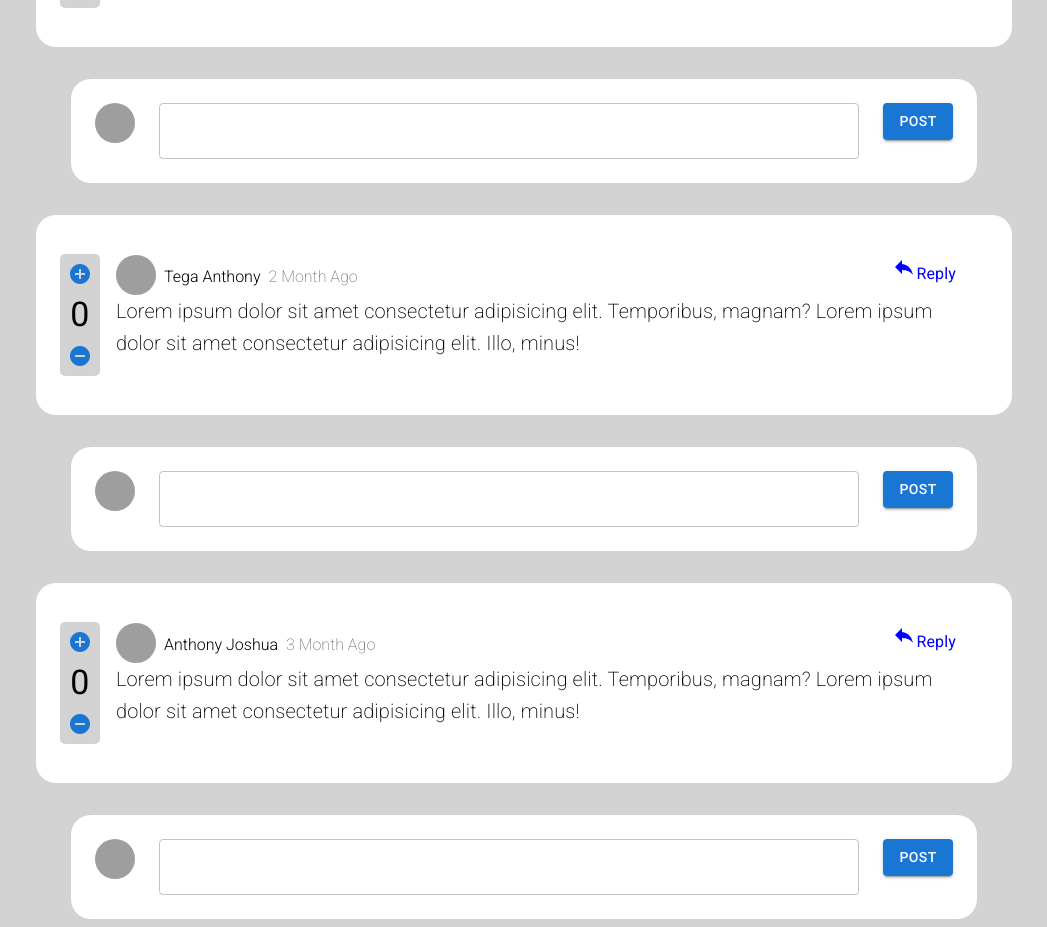
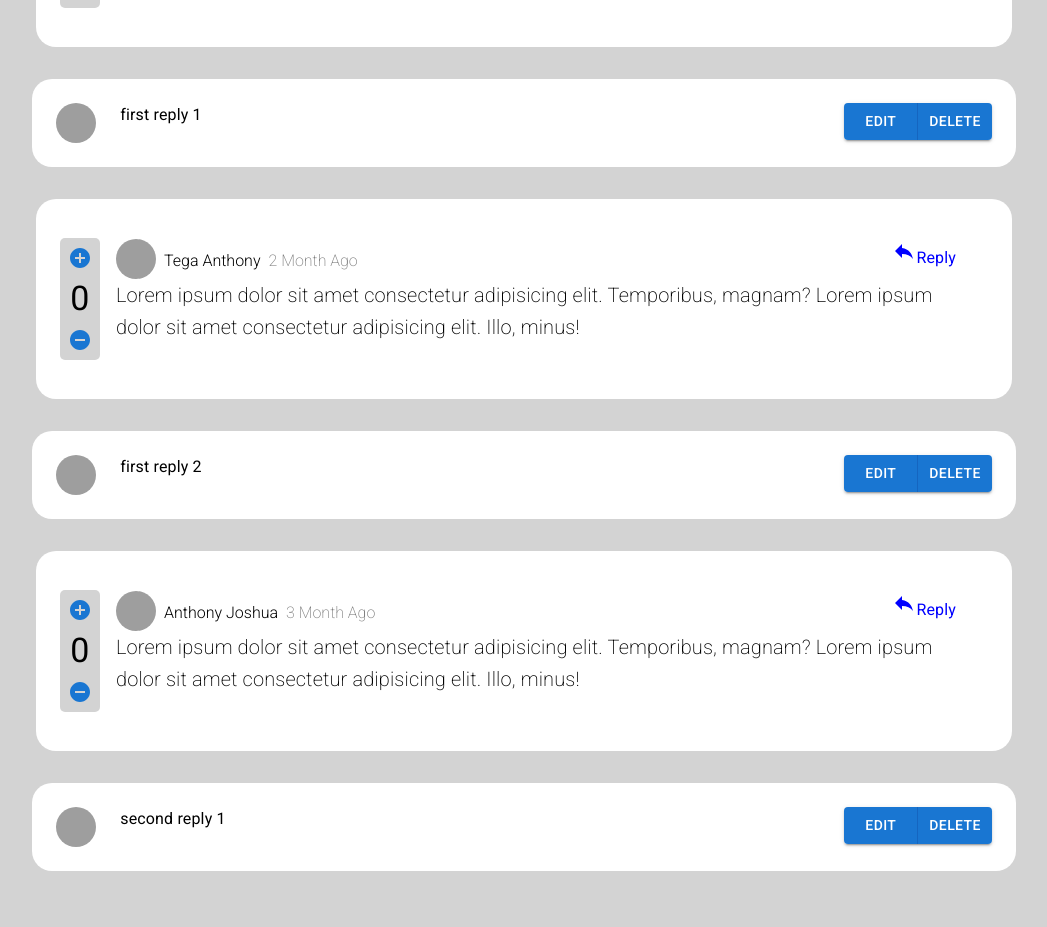
Before and after one commit to uniquejoel/Comment-Session-App, a React (Create React App) app: page / in a window 1280 px wide. Shown: the part 177-1104 px from the top of the page, without its empty margins (116-1163 px from the left). After the commit the page ends 1056 px from the top, so only its background shows below. Built offline with nearby package versions, Linux system fonts and the light colour scheme; grey boxes are pictures that could not be loaded.

Commit message:
added comment

```diff
--- a/src/App.js
+++ b/src/App.js
@@ -24,26 +24,40 @@ const AllComments = [
   }
 ];
 
-function App() {
+const AllReplies = [
+  {
+    id: 1,
+    comment_id: "n1",
+    name: "John Nike",
+    time: "23, AUG 2022",
+    comment: "first reply 1"
+  },
+  {
+    id: 2,
+    comment_id: "n2",
+    name: "John Nike",
+    time: "23, AUG 2022",
+    comment: "first reply 2"
+  },
+  {
+    id: 3,
+    comment_id: "n3",
+    name: "John Nike",
+    time: "23, AUG 2022",
+    comment: "second reply 1"
+  },
+]
+
+
+
+const App = () => {
+
   return (
-  <Box >
-     <CommentSection
-        name={AllComments[0].name}
-        time={AllComments[0].time}
-        comment={AllComments[0].comment}
-     />
-
-<CommentSection
-        name={AllComments[1].name}
-        time={AllComments[1].time}
-        comment={AllComments[1].comment}
-     />
-
-<CommentSection
-        name={AllComments[2].name}
-        time={AllComments[2].time}
-        comment={AllComments[2].comment}
-     />
+  <Box>
+    <CommentSection
+     items={AllComments}
+     replys={AllReplies}
+    />
   </Box>
 
 
--- a/src/components/CommentSection.jsx
+++ b/src/components/CommentSection.jsx
@@ -4,7 +4,8 @@ import { Box } from '@mui/system'
 import React from 'react'
 import BtnCounting from './BtnCounting'
 import Comments from './Comments'
-import ReplySection from './ReplySection'
+import Replies from './Replies'
+
 
 const StyledBox = styled(Box)({
     alignItems: "center",
@@ -14,21 +15,28 @@ const StyledBox = styled(Box)({
 
 })
 
-const CommentSection = (props) => {
-  return (
-    <StyledBox>
+const CommentSection = ({items,replys}) => {
+  const RealComments = items.map((comment) => (
+    <StyledBox key={comment.id}>
     <Box  bgcolor="white" p={3} borderRadius={5} margin={3}>
        <Stack direction="row"  bgcolor="white">
             <BtnCounting />
+
                 <Comments
-                  name={props.name}
-                  time={props.time}
-                  comment={props.comment}
+                name={comment.name}
+                time={comment.time}
+                comment={comment.comment}
                 />
                 </Stack>
     </Box>
-        <ReplySection />
+    <Replies reply={replys} id={comment.id}/>
 </StyledBox>
+  ))
+
+  return (
+    <Box>
+        {RealComments}
+    </Box>
   )
 }
 
--- a/src/components/Comments.jsx
+++ b/src/components/Comments.jsx
@@ -2,11 +2,9 @@ import styled from '@emotion/styled'
 import { Reply } from '@mui/icons-material'
 import { Avatar,  FormControlLabel, Stack, Typography } from '@mui/material'
 import { Box } from '@mui/system'
-import React from 'react'
+import React, { useState } from 'react'
 import BtnReverse from './BtnReverse'
-
-
-
+import ReplySection from './ReplySection'
 
 const UserBox = styled(Box) ({
     display: "flex"
@@ -14,9 +12,15 @@ const UserBox = styled(Box) ({
 })
 
 const Comments = (props) => {
+  const [ReplyOpen, setReplyOpen] = useState(false);
+
+  const ReplyHandler = () => {
+    setReplyOpen(true)
+
+  }
+
   return (
-
-    <Box
+      <Box
         flex={6}
         margin={2}
     >
@@ -44,6 +48,8 @@ const Comments = (props) => {
           sx={{color:"blue",
           display: {xs: "none", sm: "none", md: "block"}
         }}
+        // onClick={ReplyHandler}
+
           value="top"
           control={<Reply/>}
           label="Reply"
@@ -53,8 +59,6 @@ const Comments = (props) => {
 
             </Box>
         </Stack>
-
-
 
 
             <Typography variant='h6' fontWeight={100}
@@ -74,6 +78,8 @@ const Comments = (props) => {
           sx={{color:"blue",
           display: {xs: "block", sm: "block", md: "none"}
         }}
+          // onClick={ReplyHandler}
+          // onClose={ReplyOpen}
           value="top"
           control={<Reply/>}
           label="Reply"
--- /dev/null
+++ b/src/components/Replies.jsx
@@ -0,0 +1,46 @@
+import styled from '@emotion/styled'
+import { Avatar, Button, ButtonGroup, TextField, Typography } from '@mui/material'
+import { Box, Stack } from '@mui/system'
+import React from 'react'
+
+
+const StyledBox = styled(Box)({
+    display: "flex",
+    margin: "auto",
+    alignItems: "center",
+    justifyContent: "center",
+    width: "80%"
+})
+
+const Replies = ({reply, id}) => {
+  const RealReplies = reply.map((item) => {
+    return (id===item.comment_id && <Typography key={item.id}> {item.comment}</Typography>)
+  })
+  return (
+    <StyledBox >
+    <Box bgcolor="white" p={3} borderRadius={5} margin={1} >
+    <Stack direction="row"  bgcolor="white" gap={3}>
+            <Box flex={1}>
+            <Avatar alt="Remy Sharp" src="https://images.pexels.com/photos/11293719/pexels-photo-11293719.jpeg?auto=compress&cs=tinysrgb&w=600" />
+            </Box>
+            <Box
+                 sx={{
+                    width: {xs: "150px", sm: "250px", md: "500px", lg: "700px", xl: "890px" }
+
+                  }}
+            >
+           {RealReplies}
+            </Box>
+            <Box flex={2}>
+            <ButtonGroup fullWidth variant="contained" aria-label="outlined primary button group">
+                <Button>Edit</Button>
+                <Button>Delete</Button>
+            </ButtonGroup>
+            </Box>
+    </Stack>
+    </Box>
+</StyledBox>
+  )
+}
+
+export default Replies
--- a/src/components/ReplySection.jsx
+++ b/src/components/ReplySection.jsx
@@ -12,9 +12,11 @@ const StyledBox = styled(Box)({
 })
 
 
-const ReplySection = () => {
+
+const ReplySection = (props) => {
+
   return (
-    <StyledBox>
+    <StyledBox >
         <Box bgcolor="white" p={3} borderRadius={5} margin={1} >
         <Stack direction="row"  bgcolor="white" gap={3}>
                 <Box flex={1}>
```
Lines whose indentation alone changed are shown as unchanged.
